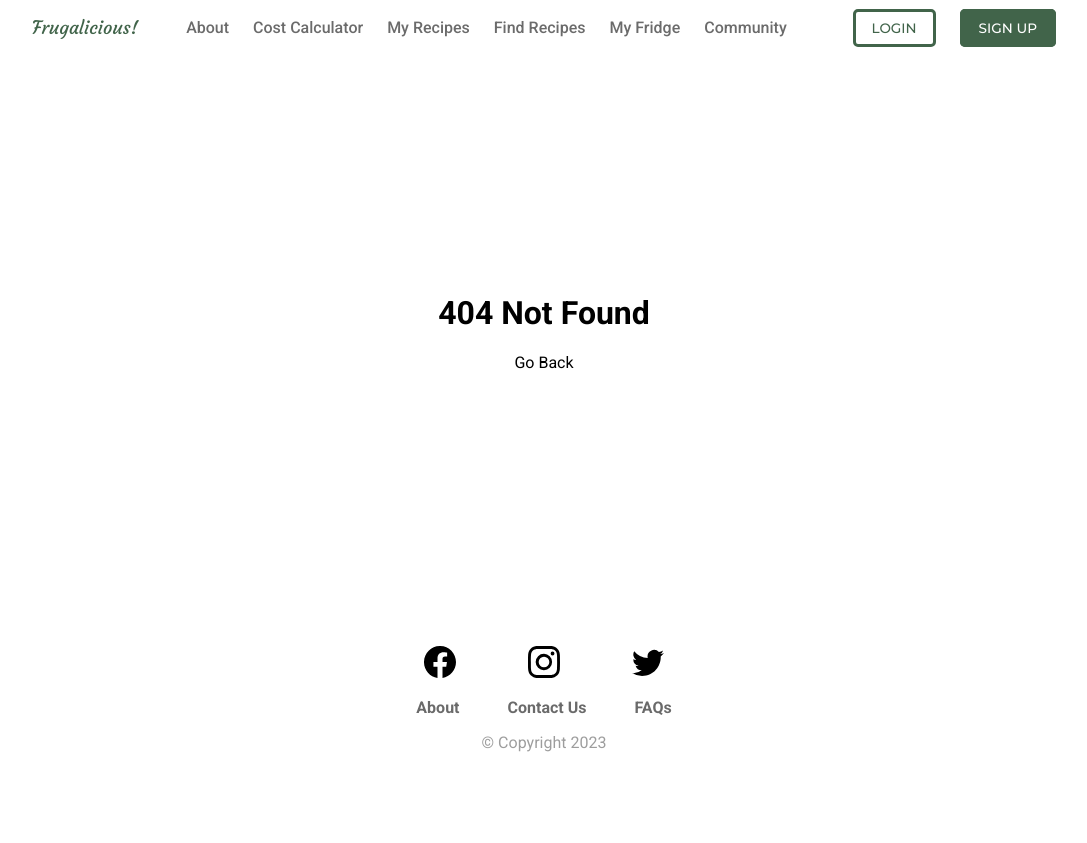
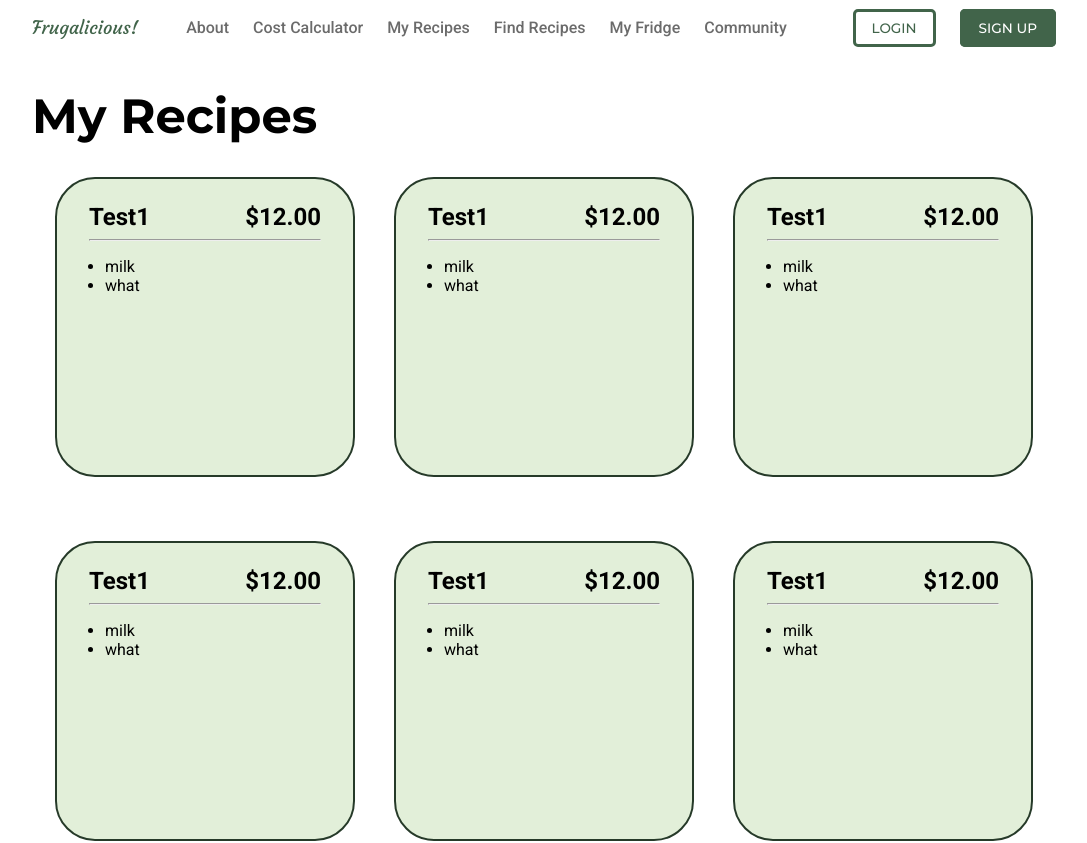
Before and after one commit to Troppydash/codebrew-frontend, a React (Vite) app: page /recipes in a window 1280 px wide. Before the commit this address had no page. Shown: the top 843 px of the page, without its empty margins (96-1183 px from the left). Before the commit the page ends 800 px from the top, so only its background shows below. Built offline with nearby package versions, Linux system fonts and the light colour scheme.

Commit message:
Added my recipes page

```diff
--- a/src/app.jsx
+++ b/src/app.jsx
@@ -14,6 +14,7 @@ import './app.css';
 import './components.css';
 import Register from "./pages/register.jsx";
 import Cost from "./pages/cost.jsx";
+import MyRecipes from "./pages/my-recipes.jsx";
 
 export default function App() {
     const [loaded, setLoaded] = useState(false);
@@ -61,6 +62,7 @@ export default function App() {
                         }
                         <Route path="/about" element={<About/>}/>
                         <Route path="/calculator" element={<Cost/>}/>
+                        <Route path="/recipes" element={<MyRecipes/>}/>
                     </Routes>
                 </BrowserRouter>
             </AuthContext.Provider>
--- a/src/components.css
+++ b/src/components.css
@@ -59,6 +59,13 @@
     font-weight: 700;
     margin: 0;
     color: #263A29;
+}
+
+.cb-page-title {
+    font-size: 3rem;
+    font-family: "Montserrat", sans-serif;
+    font-weight: 700;
+    margin: 2rem 0 2rem;
 }
 
 .cb-big-subtitle {
@@ -124,6 +131,7 @@
     font-weight: bold;
     font-size: 1.5rem;
     margin: 0 0 0.5rem;
+    text-transform: capitalize;
 }
 
 .cb-card-hline {
--- /dev/null
+++ b/src/components/recipe.css
@@ -0,0 +1,10 @@
+.recipe-card {
+    min-width: 300px;
+    min-height: 300px;
+
+    background-color: #E2EFD9;
+}
+
+.recipe-list {
+    padding-left: 1rem;
+}
--- /dev/null
+++ b/src/components/recipe.jsx
@@ -0,0 +1,26 @@
+import "./recipe.css";
+
+export default function Recipe(
+    {
+        name,
+        ingredients,
+        cost
+    }
+) {
+    return <div className="cb-card recipe-card">
+        <h1 className="cb-card-title">
+            {name}
+            <span style={{float: 'right'}}>${cost.toFixed(2)}</span>
+        </h1>
+        <hr/>
+        <ul className="recipe-list">
+            {
+                ingredients.map((ing, key) => (
+                    <li key={key}>
+                        {ing}
+                    </li>
+                ))
+            }
+        </ul>
+    </div>
+}
--- a/src/pages/cost.jsx
+++ b/src/pages/cost.jsx
@@ -203,7 +203,7 @@ export default function Cost() {
                                         <table className="details-nut-dropdown">
                                             {
                                                 Object.entries(value).map(([key, value]) => (
-                                                    <tr>
+                                                    <tr key={key}>
                                                         <td>{key}</td>
                                                         <td>{value}</td>
                                                     </tr>
@@ -324,7 +324,7 @@ export default function Cost() {
     }
 
     return <div className="cost-page">
-        <h1 className="cb-big-title cost-title" style={{color: "black"}}>Cost Calculator</h1>
+        <h1 className="cb-page-title">Cost Calculator</h1>
 
         <div className="cost-box">
             <div className="cost-search">
@@ -395,8 +395,8 @@ export default function Cost() {
                     <h1>Ingredients</h1>
                     <ul>
                         {
-                            list.map(item => (
-                                <li>{item.name}</li>
+                            list.map((item, key) => (
+                                <li key={key}>{item.name}</li>
                             ))
                         }
                     </ul>
--- /dev/null
+++ b/src/pages/my-recipes.css
@@ -0,0 +1,19 @@
+.recipes-page {
+    width: 100vw;
+    min-height: 100vh;
+
+    padding: 0 10%;
+}
+
+
+.recipes-my {
+    display: flex;
+    flex-direction: row;
+    flex-wrap: wrap;
+    justify-content: space-evenly;
+    align-items: center;
+}
+
+.recipes-my > div {
+    margin: 0 1rem 4rem;
+}
--- /dev/null
+++ b/src/pages/my-recipes.jsx
@@ -0,0 +1,72 @@
+import "./my-recipes.css";
+import {useState} from "react";
+import Recipe from "../components/recipe.jsx";
+import Footer from "../components/footer.jsx";
+
+const MOCK_RECIPES = [
+    {
+        name: 'test1',
+        ingredients: [
+            'milk',
+            'what'
+        ],
+        cost: 12
+    },
+    {
+        name: 'test1',
+        ingredients: [
+            'milk',
+            'what'
+        ],
+        cost: 12
+    },
+    {
+        name: 'test1',
+        ingredients: [
+            'milk',
+            'what'
+        ],
+        cost: 12
+    },{
+        name: 'test1',
+        ingredients: [
+            'milk',
+            'what'
+        ],
+        cost: 12
+    },
+    {
+        name: 'test1',
+        ingredients: [
+            'milk',
+            'what'
+        ],
+        cost: 12
+    },
+    {
+        name: 'test1',
+        ingredients: [
+            'milk',
+            'what'
+        ],
+        cost: 12
+    }
+]
+
+export default function MyRecipes() {
+
+    const [recipes, setRecipes] = useState(MOCK_RECIPES);
+
+
+    return <div className="recipes-page">
+        <h1 className="cb-page-title">My Recipes</h1>
+        <div className="recipes-my">
+            {
+                recipes.map(rec => (
+                    <Recipe {...rec}/>
+                ))
+            }
+        </div>
+        <Footer />
+    </div>
+}
```
